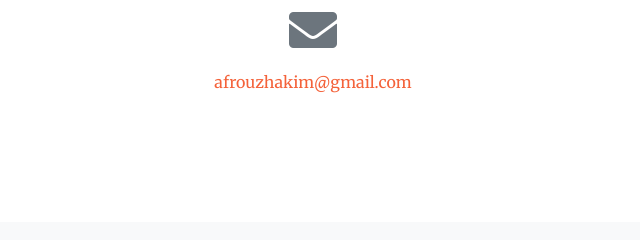
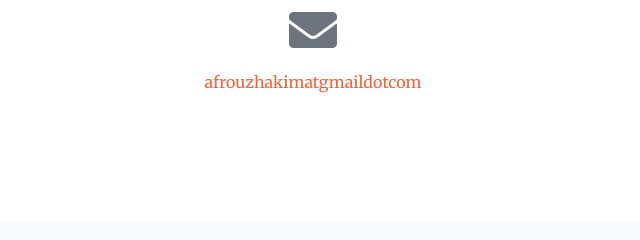
Before and after one commit to afrouzhakim/afrouzhakim.github.io, a website with bundled scripts: page index.html in a window 1280 px wide. Shown: the part 2651-2891 px from the top of the page, 517-1157 px from the left. Built offline with nearby package versions, Linux system fonts and the light colour scheme.

Commit message:
chnage email address

```diff
--- a/index.html
+++ b/index.html
@@ -189,7 +189,7 @@
         <div class="col-lg-4 mr-auto text-center">
           <i class="fas fa-envelope fa-3x mb-3 text-muted"></i>
           <!-- Make sure to change the email address in anchor text AND the link below! -->
-          <a class="d-block" href="mailto:contact@yourwebsite.com">afrouzhakim@gmail.com</a>
+          <a class="d-block" href="mailto:contact@yourwebsite.com">afrouzhakimatgmaildotcom</a>
         </div>
       </div>
     </div>
```
